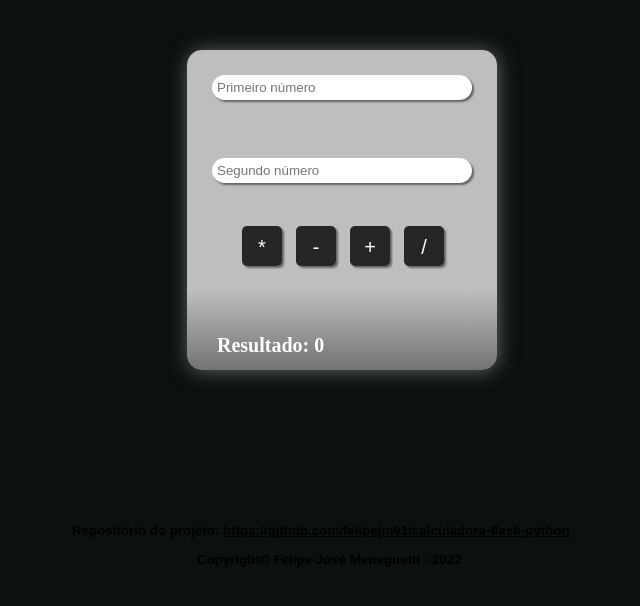
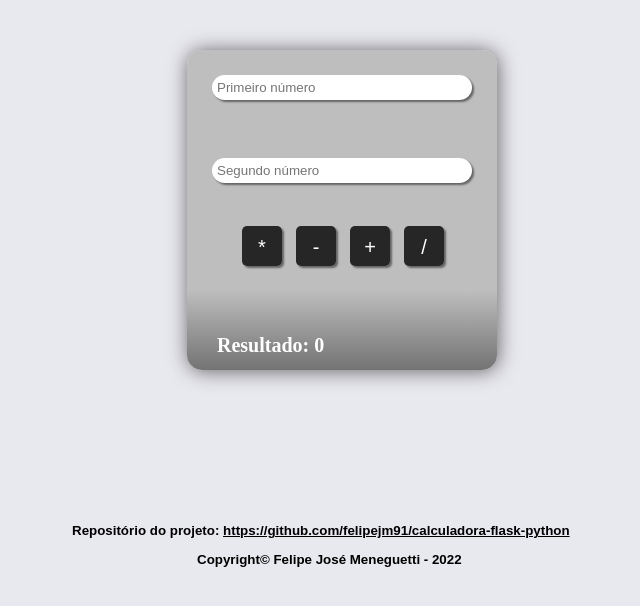
Before and after one commit to felipejm91/calculadora-flask-python, a Flask app: page / in a window 1280 px wide. Shown: the top 606 px of the page, without its empty margins (298-938 px from the left). Run offline with Flask 2, Linux system fonts and the light colour scheme.

Commit message:
atualização cor clara

```diff
--- a/static/style.css
+++ b/static/style.css
@@ -5,8 +5,8 @@ body {
     height: 500px;
     margin: auto;
     padding: 50px;
-    /*background-color: #e8e8ef;*/
-    background-color: rgb(10, 17, 15);
+    background-color: #e8e8ef;
+    /*background-color: rgb(10, 17, 15);*/
 }
 
 div#calculadora {
```
